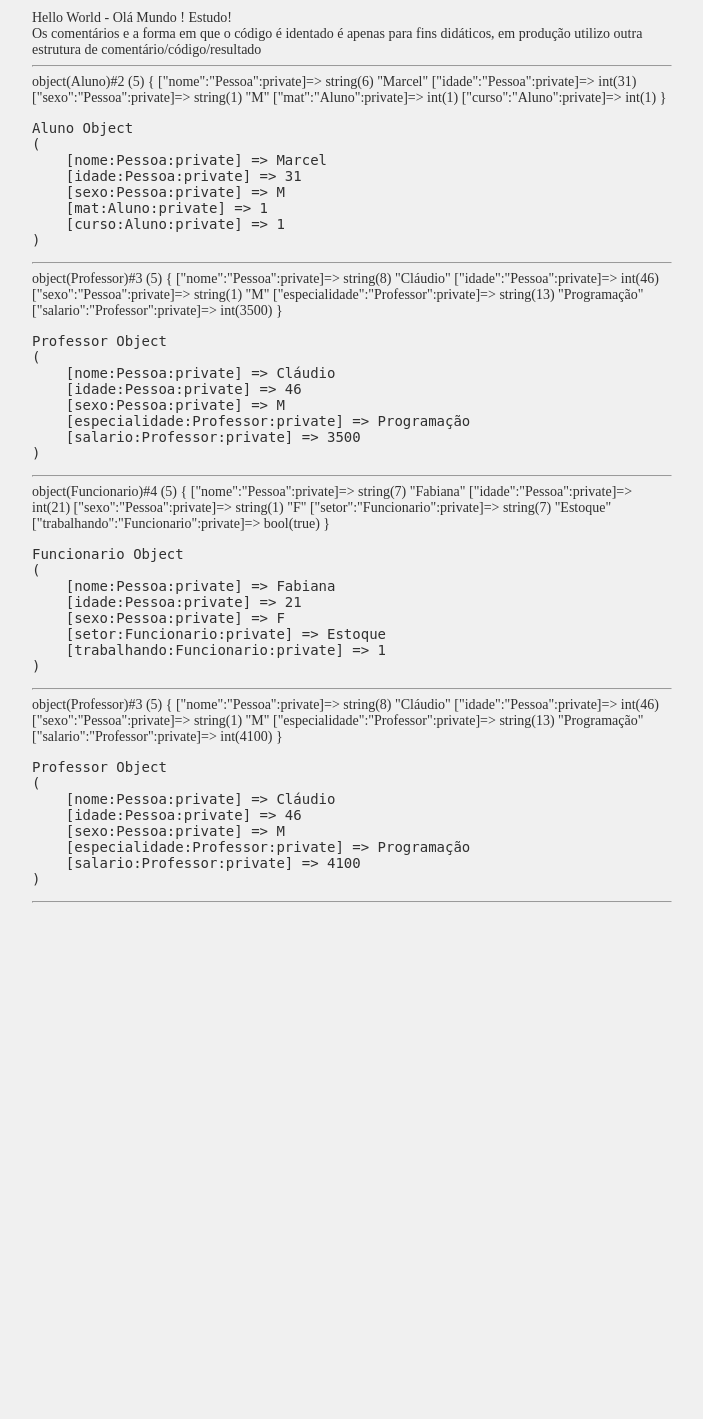
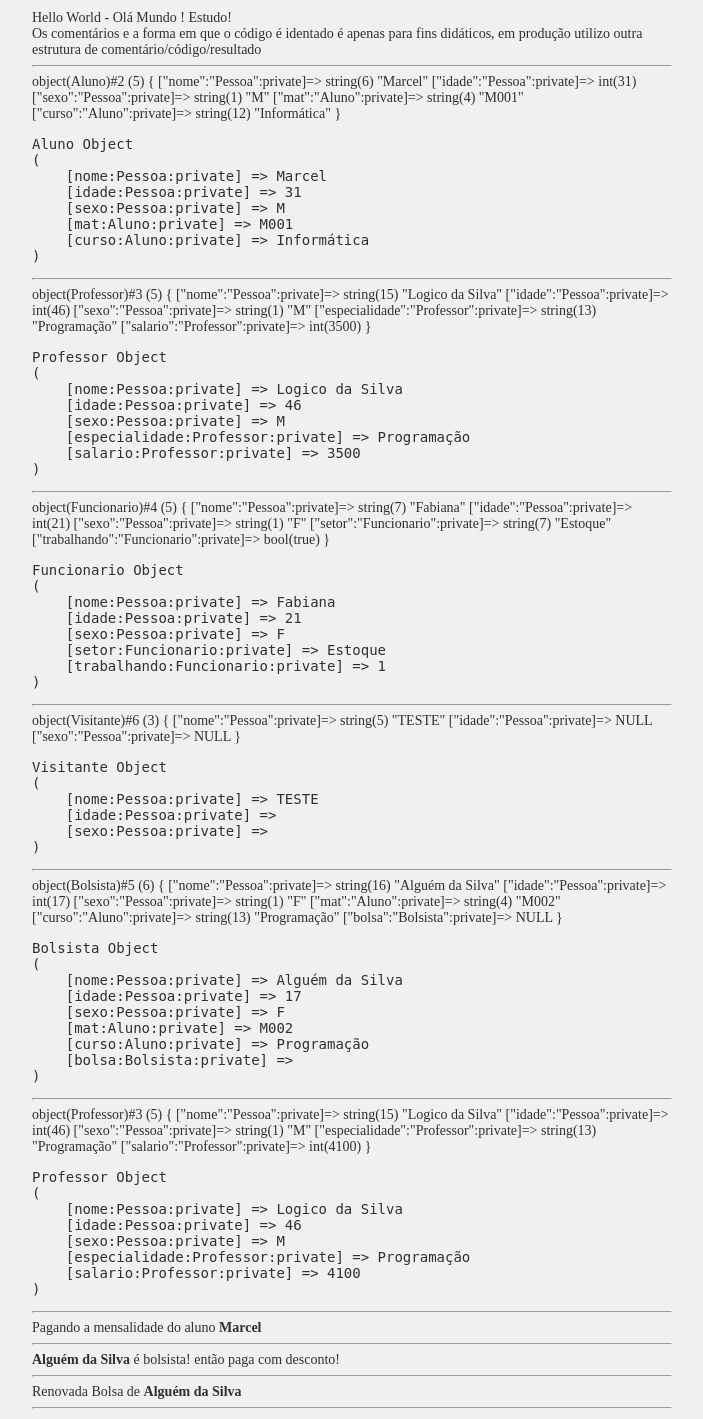
Before and after one commit to MarcelSussai/estudoPHP, a PHP site: page / in a window 1280 px wide. Shown: the whole page, without its empty margins (288-991 px from the left). Before the commit the page ends 903 px from the top, so only its background shows below. Run offline with PHP 8.4, Linux system fonts and the light colour scheme.

Commit message:
data:18/nov/2017-02:25

```diff
--- a/source/POO/Heranca.php
+++ b/source/POO/Heranca.php
@@ -102,40 +102,42 @@
     require_once 'Heranca/Funcionario.php';
     require_once 'Heranca/Pessoa.php';
     require_once 'Heranca/Professor.php';
+    require_once 'Heranca/Bolsista.php';
+    require_once 'Heranca/Visitante.php';
+    require_once 'Heranca/Tecnico.php';
   // |─────────────────────────────────────────────────────────────────────────────────────────────|
   /*    Criando um aluno
    */
-    $a1 = new Aluno(1,"Informática");
-    $a1->setNome("Marcel");
-    $a1->setIdade(31);
-    $a1->setSexo("M");
+    $a1 = new Aluno("Marcel",31,"M","Informática","M001");
   // |─────────────────────────────────────────────────────────────────────────────────────────────|
   /*    Criando um professor
    */
-    $pr1 = new Professor("Programação",3500);
-    $pr1->setNome("Cláudio");
-    $pr1->setIdade(46);
-    $pr1->setSexo("M");
+    $pr1 = new Professor("Logico da Silva",46,"M","Programação",3500);
   // |─────────────────────────────────────────────────────────────────────────────────────────────|
   /*    Criando um Funcionário
    */
-    $fun1 = new Funcionario("Estoque", true);
-    $fun1->setNome("Fabiana");
-    $fun1->setIdade(21);
-    $fun1->setSexo("F");
+    $fun1 = new Funcionario("Fabiana",21,"F","Estoque", true);
+
+    $bo1 = new Bolsista("Alguém da Silva",17,"F","Programação","M002");
+
+    $vi1 = new Visitante;
+    $vi1->setNome("TESTE");
   // |─────────────────────────────────────────────────────────────────────────────────────────────|
   /*    Mostrando o estado dos objetos criados que herdam caracteristicas da classe pessoa!
    */
     mostrarEstado($a1);
     mostrarEstado($pr1);
     mostrarEstado($fun1);
+    mostrarEstado($vi1);
+    mostrarEstado($bo1);
   // |─────────────────────────────────────────────────────────────────────────────────────────────|
   /*    Fazendo alterações nos objetos criados
    */
     $pr1->receberAum(600);
     mostrarEstado($pr1);
-
-
+    $a1->pagarMensalidade();
+    $bo1->pagarMensalidade();
+    $bo1->renovarBolsa();
   // └─────────────────────────────────────────────────────────────────────────────────────────────┘
 
 
--- a/source/POO/Heranca/Aluno.php
+++ b/source/POO/Heranca/Aluno.php
@@ -1,5 +1,6 @@
 <?php
 require_once 'Pessoa.php';
+require_once './var_util.php';
 // ────────────────────────────────────────────────────────────────────────────────────────────────┐
 //  Aluno
     class Aluno extends Pessoa {
@@ -33,9 +34,12 @@
 
   // ┌─────────────────────────────────────────────────────────────────────────────────────────────┐
   //    Construtor
-        public function __construct($crs) {
-            $this->setMat($this->getMat()+1);
-            $this->setCurso($crs);
+        public function __construct($nome,$idade,$sexo,$curso,$mat) {
+            $this->setMat($mat);
+            $this->setCurso($curso);
+            $this->setNome($nome);
+            $this->setIdade($idade);
+            $this->setSexo($sexo);
         }
   // └─────────────────────────────────────────────────────────────────────────────────────────────┘
 
@@ -44,7 +48,8 @@
   // |─────────────────────────────────────────────────────────────────────────────────────────────|
   //    pagarMensalidade()
         public function pagarMensalidade(){
-
+            global $pl, $hr, $s1,$s2;
+            echo "Pagando a mensalidade do aluno ".$s1.$this->getNome().$s2.$hr;
         }
   // └─────────────────────────────────────────────────────────────────────────────────────────────┘
 
--- a/source/POO/Heranca/Bolsista.php
+++ b/source/POO/Heranca/Bolsista.php
@@ -1,5 +1,6 @@
 <?php
 require_once 'Aluno.php';
+require_once './var_util.php';
 // ────────────────────────────────────────────────────────────────────────────────────────────────┐
 //  Bolsista
     class Bolsista extends Aluno {
@@ -14,12 +15,21 @@
             return $this->bolsa;
         }
   // |─────────────────────────────────────────────────────────────────────────────────────────────|
+        public function __construct($nome,$idade,$sexo,$curso,$mat){
+            $this->setNome($nome);
+            $this->setMat($mat);
+            $this->setIdade($idade);
+            $this->setSexo($sexo);
+            $this->setCurso($curso);
+        }
 
         public function renovarBolsa() {
-
+            global $hr, $s1,$s2;
+            echo "Renovada Bolsa de ".$s1.$this->getNome().$s2.$hr;
         }
 
-        public function pagarMensalidade() {
-
+        public function pagarMensalidade(){
+            global $hr, $s1,$s2;
+            echo $s1.$this->getNome().$s2.' é bolsista! então paga com desconto!'.$hr;
         }
     }
--- a/source/POO/Heranca/Funcionario.php
+++ b/source/POO/Heranca/Funcionario.php
@@ -33,9 +33,12 @@
 
   // ┌─────────────────────────────────────────────────────────────────────────────────────────────┐
   //    Construtor
-        public function __construct($set, $trb) {
+        public function __construct($nome,$idade,$sexo,$set, $trb) {
             $this->setSetor($set);
             $this->setTrabalhando($trb);
+            $this->setNome($nome);
+            $this->setIdade($idade);
+            $this->setSexo($sexo);
         }
   // └─────────────────────────────────────────────────────────────────────────────────────────────┘
 
--- a/source/POO/Heranca/Pessoa.php
+++ b/source/POO/Heranca/Pessoa.php
@@ -44,15 +44,6 @@
   // └─────────────────────────────────────────────────────────────────────────────────────────────┘
 
   // ┌─────────────────────────────────────────────────────────────────────────────────────────────┐
-  //    Construtor
-        public function __construct($n, $i, $s) {
-            $this->setNome($n);
-            $this->setIdade($i);
-            $this->setSexo($s);
-        }
-  // └─────────────────────────────────────────────────────────────────────────────────────────────┘
-
-  // ┌─────────────────────────────────────────────────────────────────────────────────────────────┐
   //    Métodos Próprios
   // |─────────────────────────────────────────────────────────────────────────────────────────────|
   //    fazerAniver()
--- a/source/POO/Heranca/Professor.php
+++ b/source/POO/Heranca/Professor.php
@@ -33,9 +33,12 @@
 
   // ┌─────────────────────────────────────────────────────────────────────────────────────────────┐
   //    Construtor
-        public function __construct($esp, $sal) {
+        public function __construct($nome,$idade,$sexo,$esp, $sal) {
             $this->setEspecialidade($esp);
             $this->setSalario($sal);
+            $this->setNome($nome);
+            $this->setIdade($idade);
+            $this->setSexo($sexo);
         }
   // └─────────────────────────────────────────────────────────────────────────────────────────────┘
 
```
